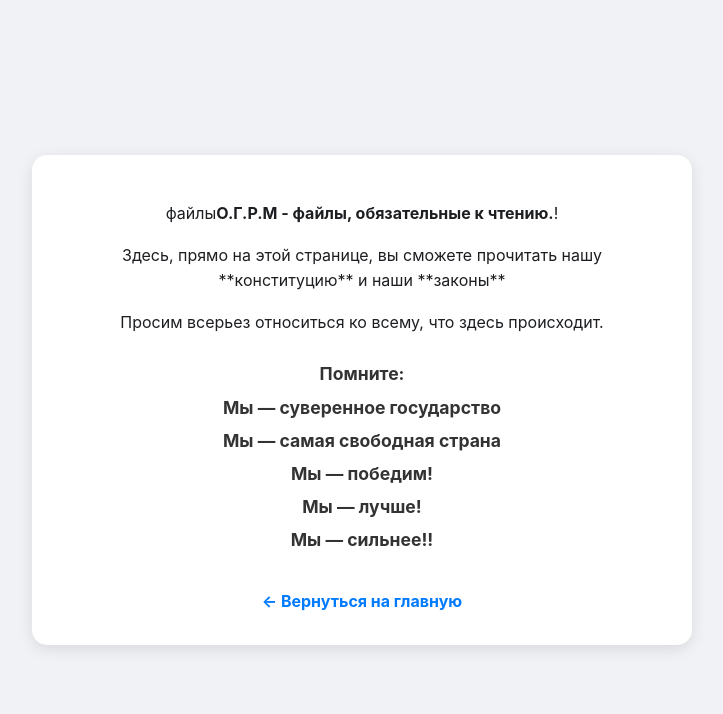
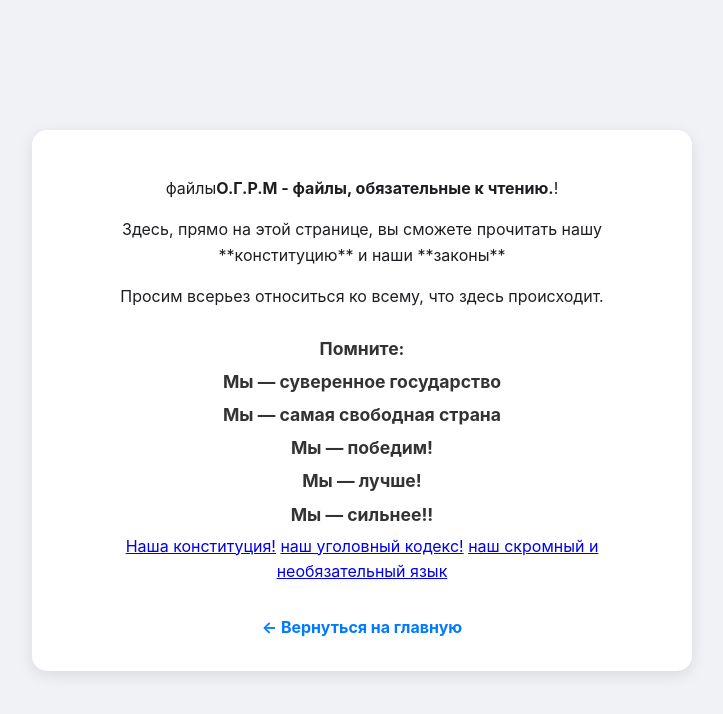
Before and after one commit to markelovmax228-a11y/USoRM, a website: page public/ffUSoRM.html in a window 1280 px wide. Shown: the whole page, without its empty margins (278-1001 px from the left). Drawn offline with Linux system fonts and the light colour scheme.

Commit message:
ffUSoRM.html

```diff
--- a/public/ffUSoRM.html
+++ b/public/ffUSoRM.html
@@ -67,6 +67,13 @@
             <p>Мы — сильнее!!</p>
         </div>
 
+        <div style="text-align: center;">
+            <a href="CoUSoRM.html" class="black-link">Наша конституция!</a>
+            <a href="zakUSoRM.html" class="black-link">наш уголовный кодекс!</a>
+            <a href="langUSoRM.html" class=black-link">наш скромный и необязательный язык</a>
+
+        </div>
+
         <a href="/" class="back-link">← Вернуться на главную</a>
     </div>
 
```
